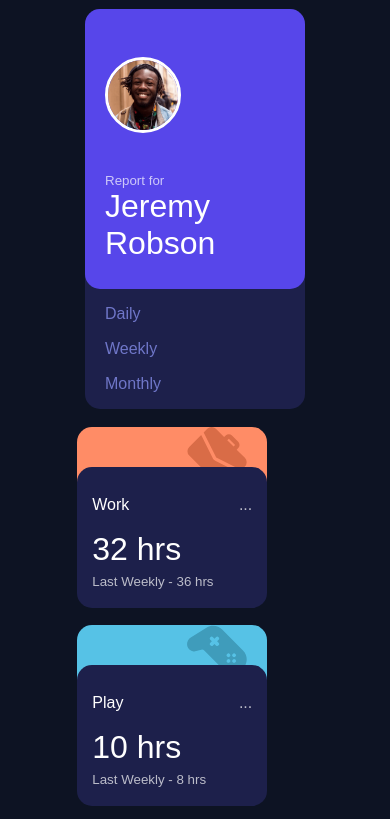
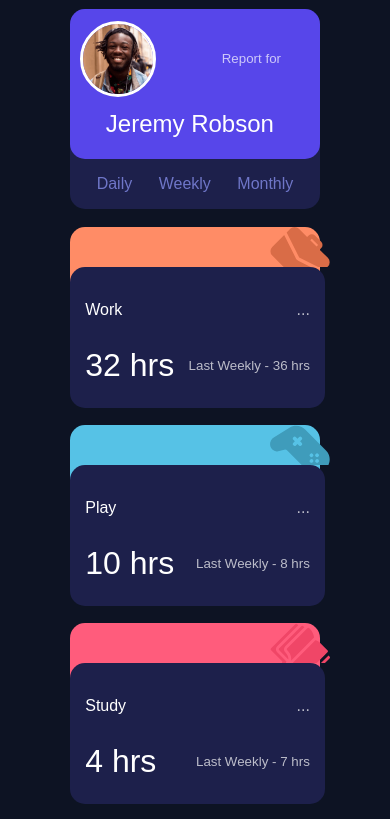
Before and after one commit to lalalandcloud/reactTimeTracking, a React (Vite) app: page / in a window 390 px wide. Shown: the top 819 px of the page. Built offline with nearby package versions, Linux system fonts and the light colour scheme.

Commit message:
responsive

```diff
--- a/src/App.css
+++ b/src/App.css
@@ -16,3 +16,14 @@
   width: 65%;
   gap: 10px;
 }
+@media (max-width: 682px){
+  #divBtns{
+    display: flex;
+    justify-content: center;
+    width: 80%;
+  }
+  #divCards{
+    justify-content: center;
+    width: 80%;
+  }
+}
--- a/src/components/btn.css
+++ b/src/components/btn.css
@@ -62,3 +62,36 @@ button:hover{
     justify-content: space-evenly;
     height: 30%;
 }
+@media (max-width: 682px){
+    .timeframe-buttons{
+        width: 80%;
+        height: 200px;
+    }
+    #divUser{
+        flex-direction: row;
+        align-items: center;
+        justify-content: flex-start;
+        flex-wrap: wrap;
+        padding: 10px;
+    }
+    #divUser h1{
+        font-size: 18pt;
+        width: 80%;
+        margin: 10px;
+        text-align: end;
+    }
+    #divUser p{
+        width: 50%;
+        text-align: end;
+        margin: 10px;
+    }
+    #btnsss{
+        flex-direction: row;
+        height: 50px;
+    }
+    #btnsss>button{
+        padding: 0;
+        width: auto;
+        align-self: center;
+    }
+}
--- a/src/components/cardEnfant.css
+++ b/src/components/cardEnfant.css
@@ -28,7 +28,7 @@
     justify-content: space-around;
 }
 
-#divCard>div{
+#divCard1{
     display: flex;
     justify-content: space-between;
     height: 40px;
@@ -51,12 +51,13 @@
     margin: 0;
 }
 
-#divCard>h1{
+#divCard>div>h1{
     font-weight: 100;
     margin: 0;
+    text-align: start;
 
 }
-#divCard>h6{
+#divCard>div>h6{
     color: hsla(0, 0%, 100%, 0.7);
     font-weight: 100;
     font-size: 10pt;
@@ -83,3 +84,19 @@
 .selfcare{
     background-color: hsl(43, 84%, 65%);
 }
+@media (max-width: 682px){
+    #divCardTout{width: 80%;
+    }
+    #divCard{
+        width: 90%;
+    }
+    #divImgType{
+        transform: translateX(200px);
+    }
+    #divHrs{
+        display: flex;
+        justify-content: space-between;
+        align-items: center;
+    }
+
+}
--- a/src/components/cardEnfant.jsx
+++ b/src/components/cardEnfant.jsx
@@ -22,12 +22,14 @@ function CardEnfant(props){
                 <img src={images[props.type]} alt="" />
             </div>
             <div id='divCard'>
-                <div>
+                <div id='divCard1'>
                     <h4>{props.title}</h4>
                     <p>...</p>
                 </div>
-                <h1>{props.hours}</h1>
-                <h6>{props.choix} - {props.totalHours}</h6>
+                <div id='divHrs'>
+                    <h1>{props.hours}</h1>
+                    <h6>{props.choix} - {props.totalHours}</h6>
+                </div>
             </div>
         </div>
     )
```
